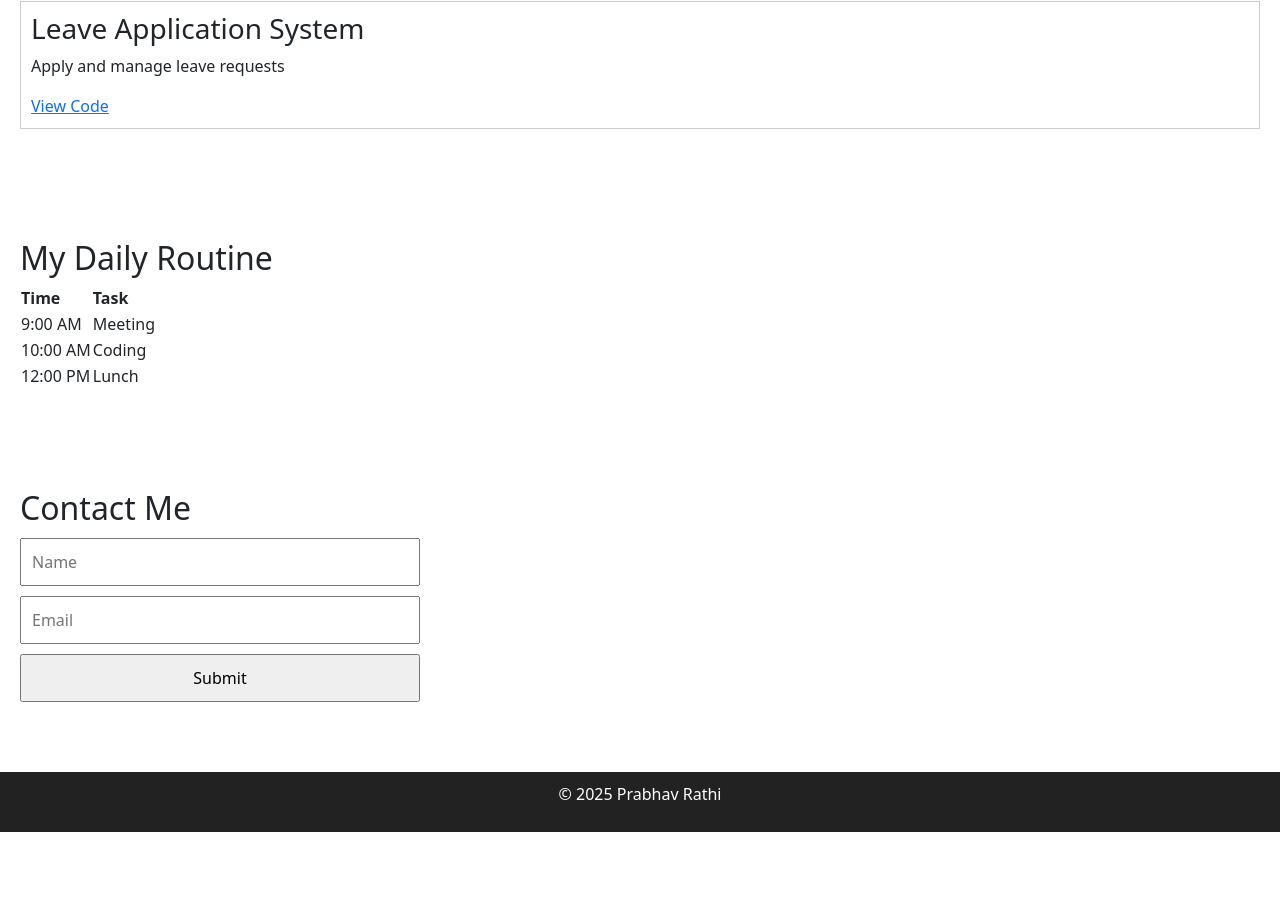
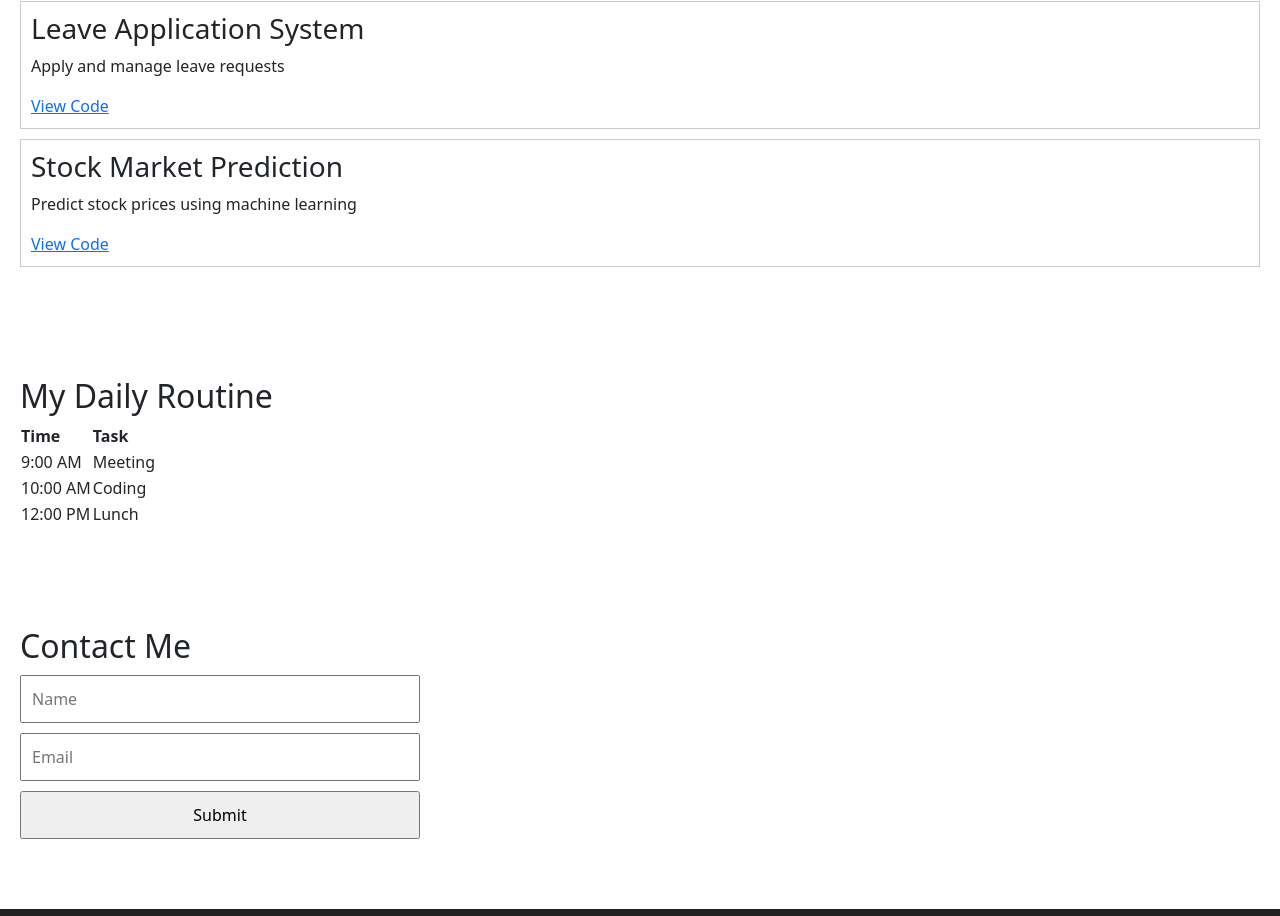
Before and after one commit to PrabhavRathi06/project2, a plain HTML site: page index.html in a window 1280 px wide. Shown: the part 823-1739 px from the top of the page. Before the commit the page ends 1655 px from the top, so only its background shows below. Drawn offline with nearby package versions, Linux system fonts and the light colour scheme.

Commit message:
Updated the HTML/CSS with new changes

```diff
--- a/index.html
+++ b/index.html
@@ -49,6 +49,12 @@
       <p>Apply and manage leave requests</p>
       <a href="https://www.linkedin.com/in/prabhav-rathi-b135b4158/" target="_blank">View Code</a>
     </article>
+    <article>
+        <h3>Stock Market Prediction</h3>
+        <p>Predict stock prices using machine learning</p>
+        <a href="https://www.linkedin.com/in/prabhav-rathi-b135b4158/" target="_blank">View Code</a>
+        </h3>
+    </article>
   </section>
 
   <section class="schedule">
```
